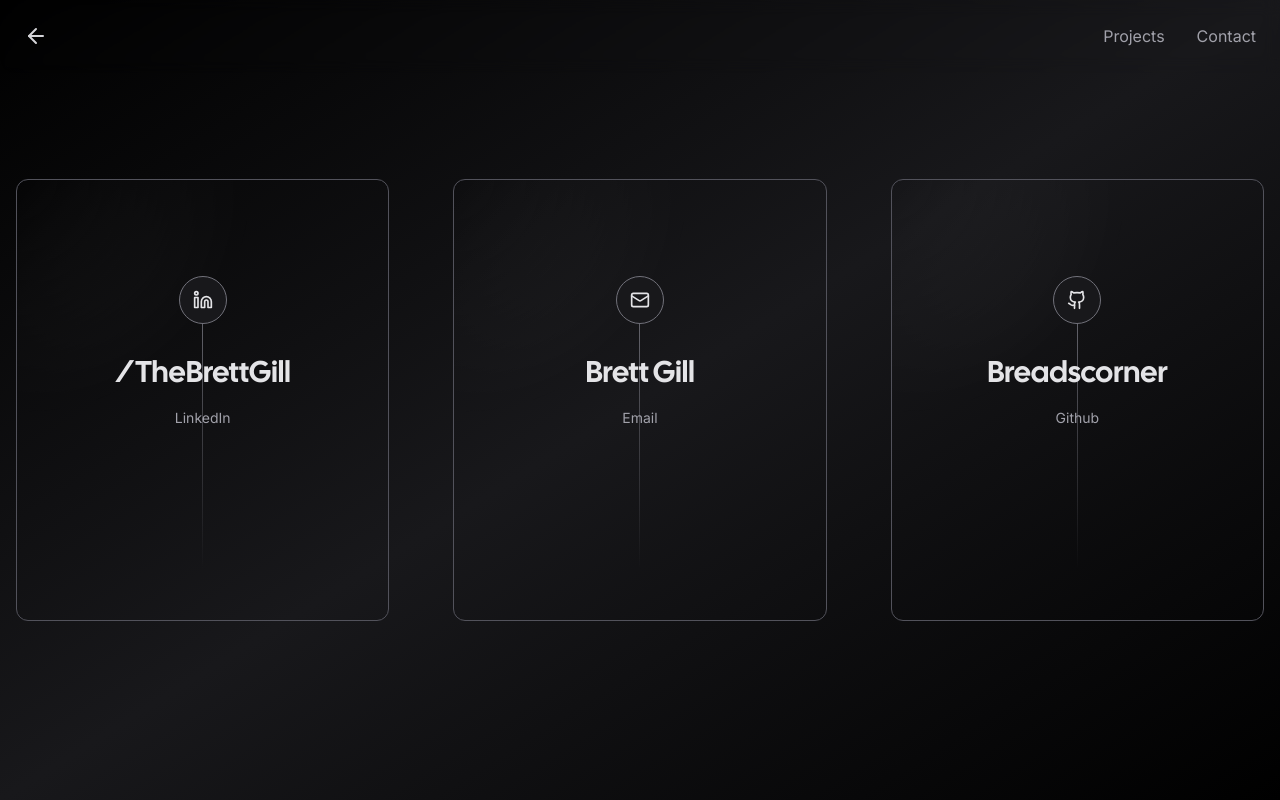
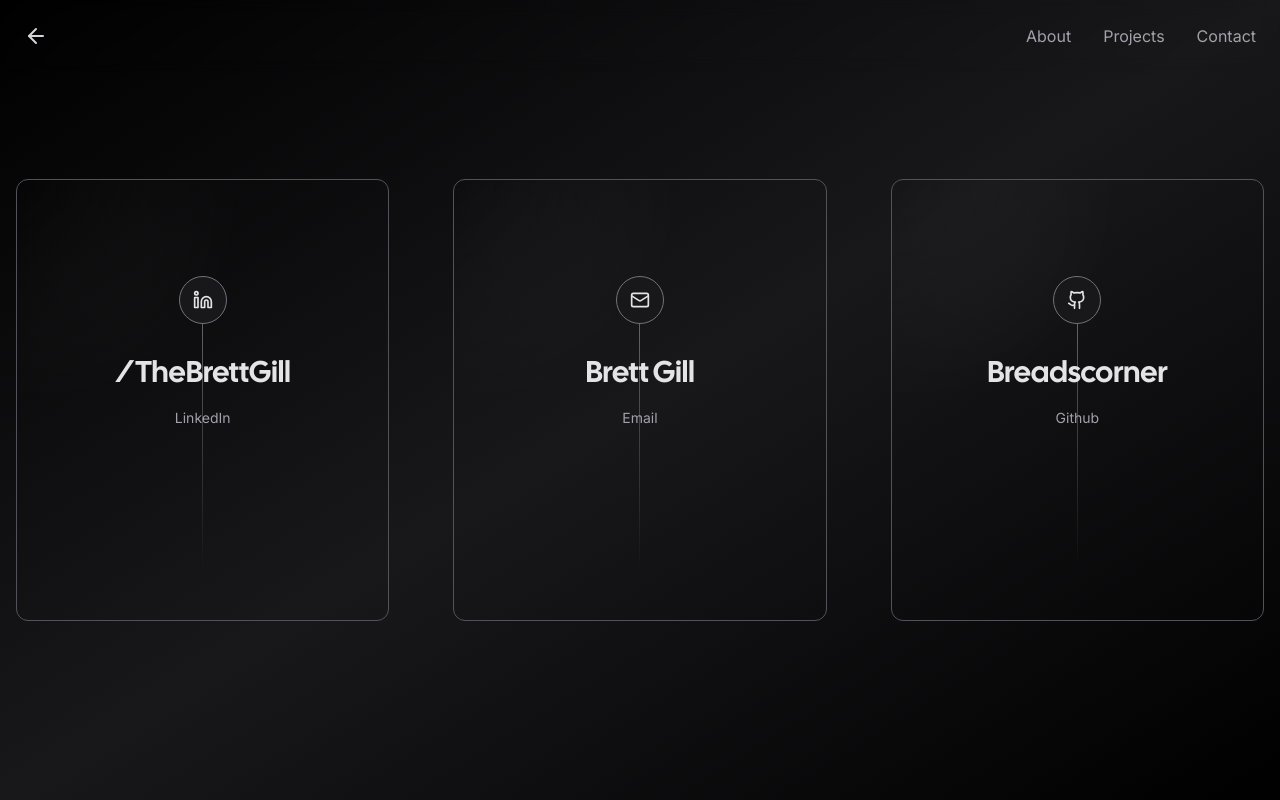
Before and after one commit to breadscorner/nextjs-portfolio, a Next.js app: page /contact in a window 1280 px wide. Built offline with nearby package versions, Linux system fonts and the light colour scheme; no server answers; what tailwindcss-debug-screens would draw is missing.

Commit message:
add about page

```diff
--- a/app/about/page.tsx
+++ b/app/about/page.tsx
@@ -0,0 +1,16 @@
+import { Navigation } from "../components/nav";
+
+export default function Example() {
+  return (
+    <div className=" bg-gradient-to-tl from-zinc-900/0 via-zinc-900 to-zinc-900/0 h-screen">
+      <Navigation />
+      <div className="px-6 pt-20 mx-auto space-y-8 max-w-7xl lg:px-8 md:space-y-16 md:pt-24 lg:pt-32">
+        <div className="max-w-2xl mx-auto lg:mx-0">
+          <h1 className="text-3xl font-bold tracking-tight text-zinc-100 sm:text-4xl">
+            About
+          </h1>
+        </div>
+      </div>
+    </div>
+  );
+}
--- a/app/components/nav.tsx
+++ b/app/components/nav.tsx
@@ -29,6 +29,12 @@
 				<div className="container flex flex-row-reverse items-center justify-between p-6 mx-auto">
 					<div className="flex justify-between gap-8">
 						<Link
+							href="/about"
+							className="duration-200 text-zinc-400 hover:text-zinc-100"
+						>
+							About
+						</Link>
+						<Link
 							href="/projects"
 							className="duration-200 text-zinc-400 hover:text-zinc-100"
 						>
--- a/app/page.tsx
+++ b/app/page.tsx
@@ -3,6 +3,7 @@
 import Particles from "./components/particles";
 
 const navigation = [
+  { name: "About", href: "/about" },
   { name: "Projects", href: "/projects" },
   { name: "Contact", href: "/contact" },
 ];
--- a/app/projects/[slug]/header.tsx
+++ b/app/projects/[slug]/header.tsx
@@ -1,5 +1,5 @@
 "use client";
-import { ArrowLeft, Eye, Github, Twitter } from "lucide-react";
+import { ArrowLeft, Eye, Github } from "lucide-react";
 import Link from "next/link";
 import React, { useEffect, useRef, useState } from "react";
 
```
